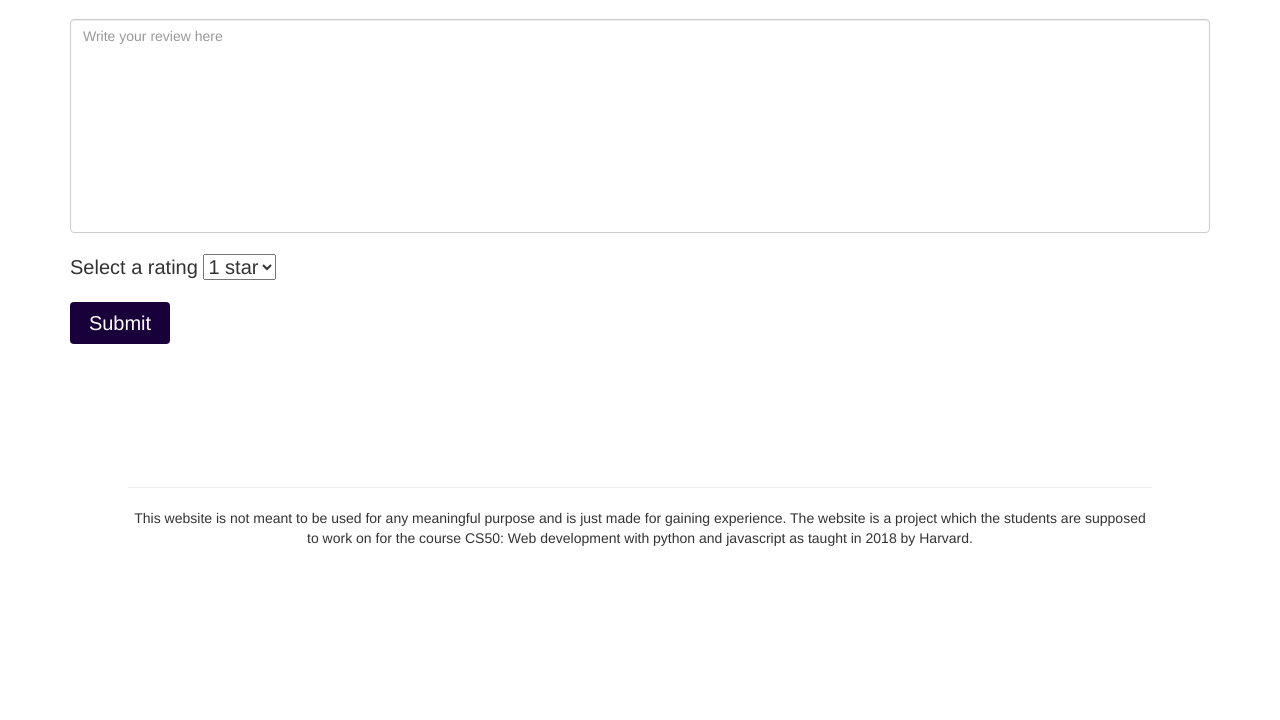
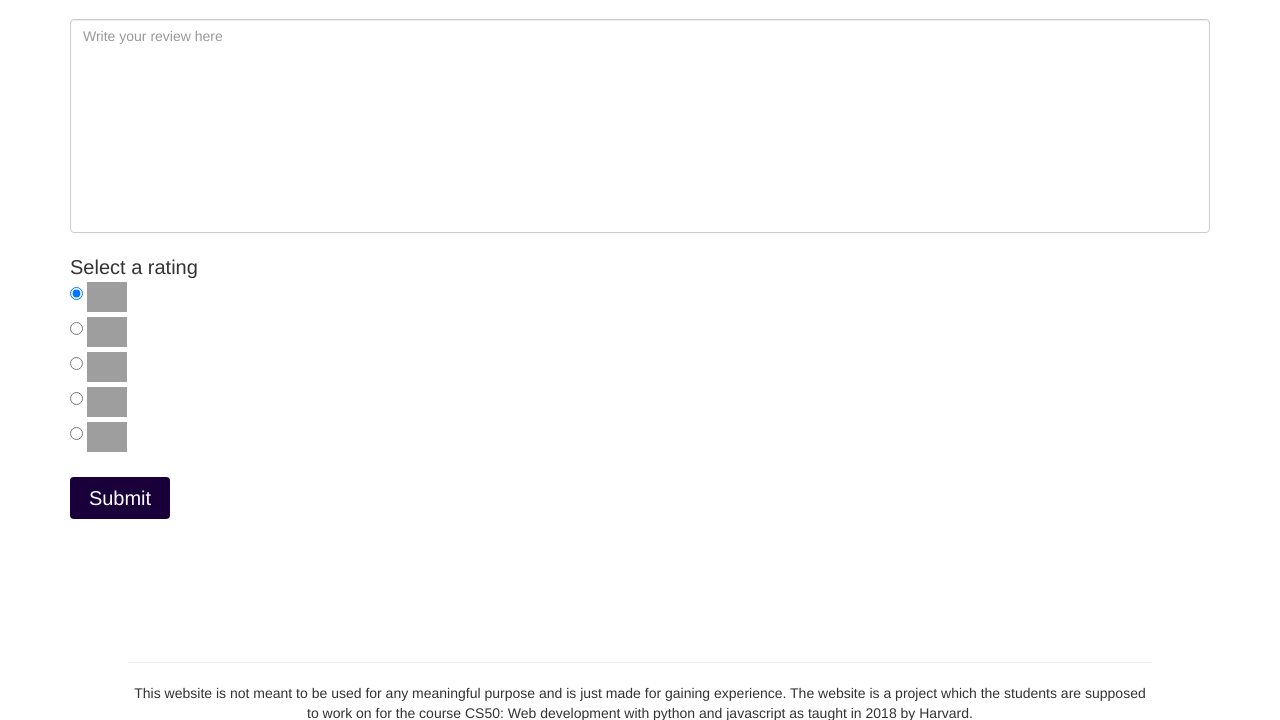
Before and after one commit to haris314/book-review, a Flask app: template templates/book_details.html in a window 1280 px wide. Shown: the part 827-1547 px from the top of the page. Before the commit the page ends 1373 px from the top, so only its background shows below. Run offline with Flask 2, Linux system fonts and the light colour scheme; the template is opened without the code that fills it, so the values that code supplies are empty; some libraries are stand-ins or nearby versions; grey boxes are pictures that could not be loaded.

Commit message:
Improved rating interface, added that meta line in head

```diff
--- a/templates/book_details.html
+++ b/templates/book_details.html
@@ -85,16 +85,36 @@
                         <textarea class="form-control" name="review_given" rows="10" style="margin-bottom:20px; resize:none;" placeholder="Write your review here"></textarea>
                         <span style="font-size:20px;">Select a rating </span>
 
-                        <select name="rating" class="rating-select">
-                            <option value="1">1 star</option>
-                            <option value="2">2 star</option>
-                            <option value="3">3 star</option>
-                            <option value="4">4 star</option>
-                            <option value="5">5 star</option>
-                        </select>
+                        <!--Rating interface-->
+                        <br>
+                        <label class="rating-label">
+                            <input name="rating" type="radio" value="1" checked="checked" class="rating-radio">
+                            <img src="\static\1_star.png" height="30px">
+                        </label><br>
 
-                        <br><br>
+                        <label class="rating-label">
+                            <input name="rating" type="radio" value="2">
+                            <img src="\static\2_star.png" height="30px">
+                        </label><br>
+
+                        <label class="rating-label">
+                            <input name="rating" type="radio" value="3">
+                            <img src="\static\3_star.png" height="30px">
+                        </label><br>
+
+                        <label class="rating-label">
+                            <input name="rating" type="radio" value="4">
+                            <img src="\static\4_star.png" height="30px">
+                        </label><br>
+
+                        <label class="rating-label">
+                            <input name="rating" type="radio" value="5">
+                            <img src="\static\5_star.png" height="30px" style="cursor: pointer;">
+                        </label><br>
+
+                        <br>
                         <button class="btn">Submit</button>
+
                     </form>
             </div>
 
--- a/templates/layout.html
+++ b/templates/layout.html
@@ -4,6 +4,7 @@
         <title>{% block title %} {% endblock %}</title>
         <link rel="stylesheet" href="https://stackpath.bootstrapcdn.com/bootstrap/3.4.1/css/bootstrap.min.css" integrity="sha384-HSMxcRTRxnN+Bdg0JdbxYKrThecOKuH5zCYotlSAcp1+c8xmyTe9GYg1l9a69psu" crossorigin="anonymous">
         <link rel="stylesheet" href="{{ url_for('static', filename='styles/mainStyle.css') }}">
+        <meta name="viewport" content="width=device-width, initial-scale=1.0">
     </head>
 
 
```
